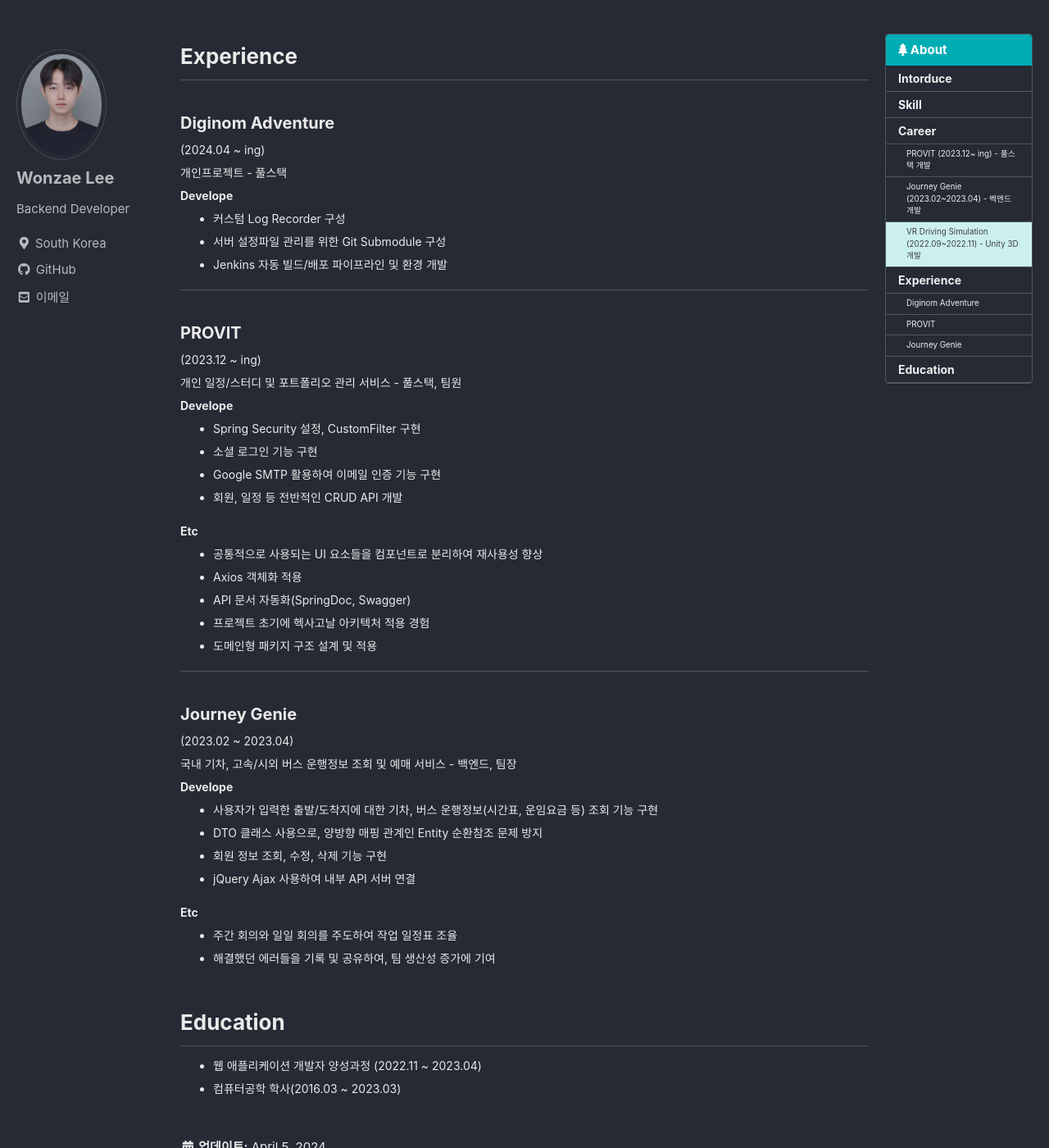
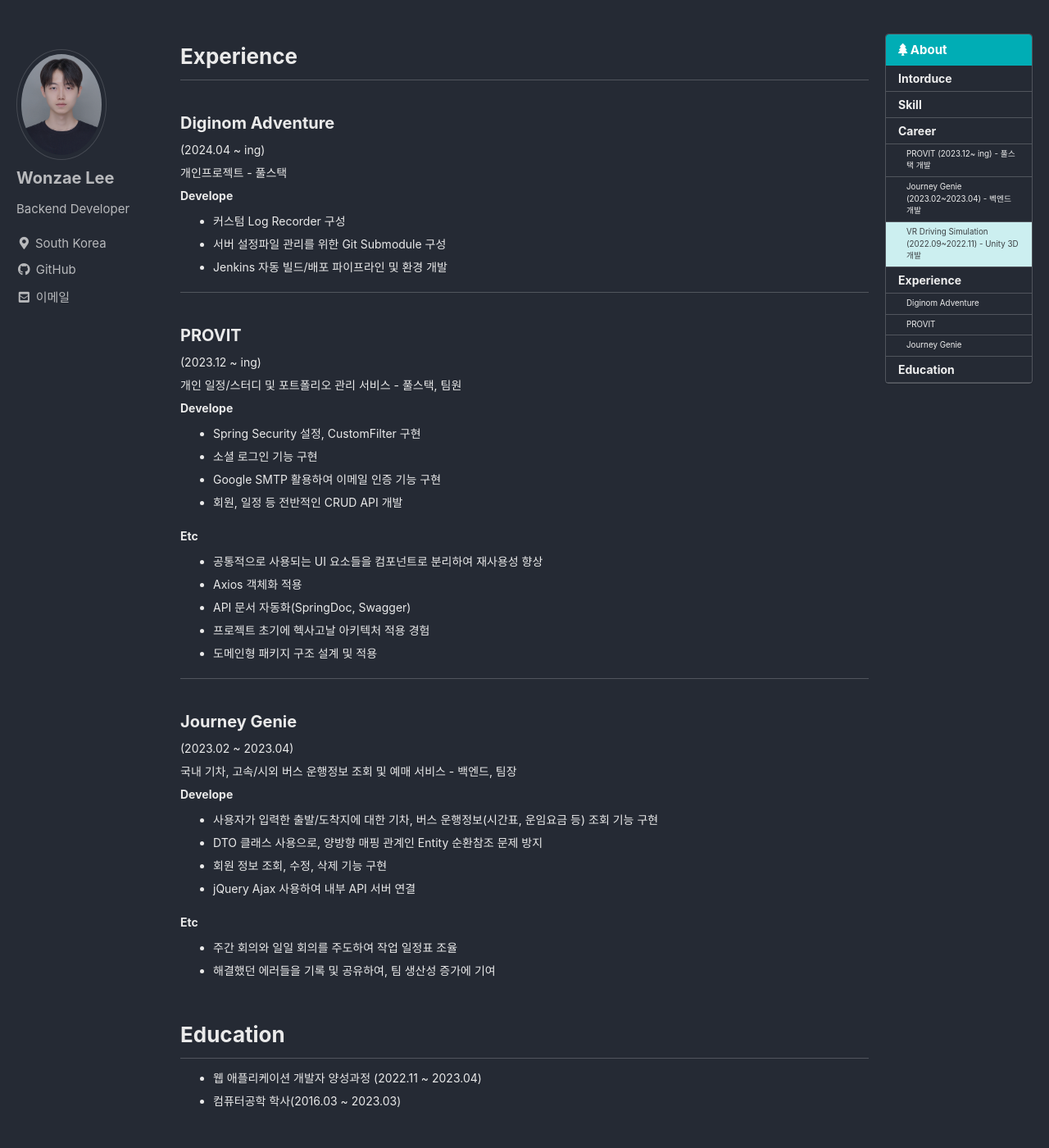
Before and after one commit to one-zeze/one-zeze.github.io, a Jekyll site: the page built from _posts/2024-03-29-about.md, in a window 1280 px wide and 1400 px high, scrolled down 1243 px. Shown: the whole window at 82% size. Built offline with Jekyll 4.4.1, drawn with Linux system fonts in a browser that asks for light colours; cached includes are drawn as plain includes.

Commit message:
Update ul tag margin

```diff
--- a/_sass/minimal-mistakes/_base.scss
+++ b/_sass/minimal-mistakes/_base.scss
@@ -170,9 +170,11 @@ hr {
 }
 
 /* lists */
-ul {
-  margin-top: 0;
+ul,
+ol {
+  margin-top: 0.5em;
 }
+
 ul li,
 ol li {
   margin-bottom: 0.5em;
```
